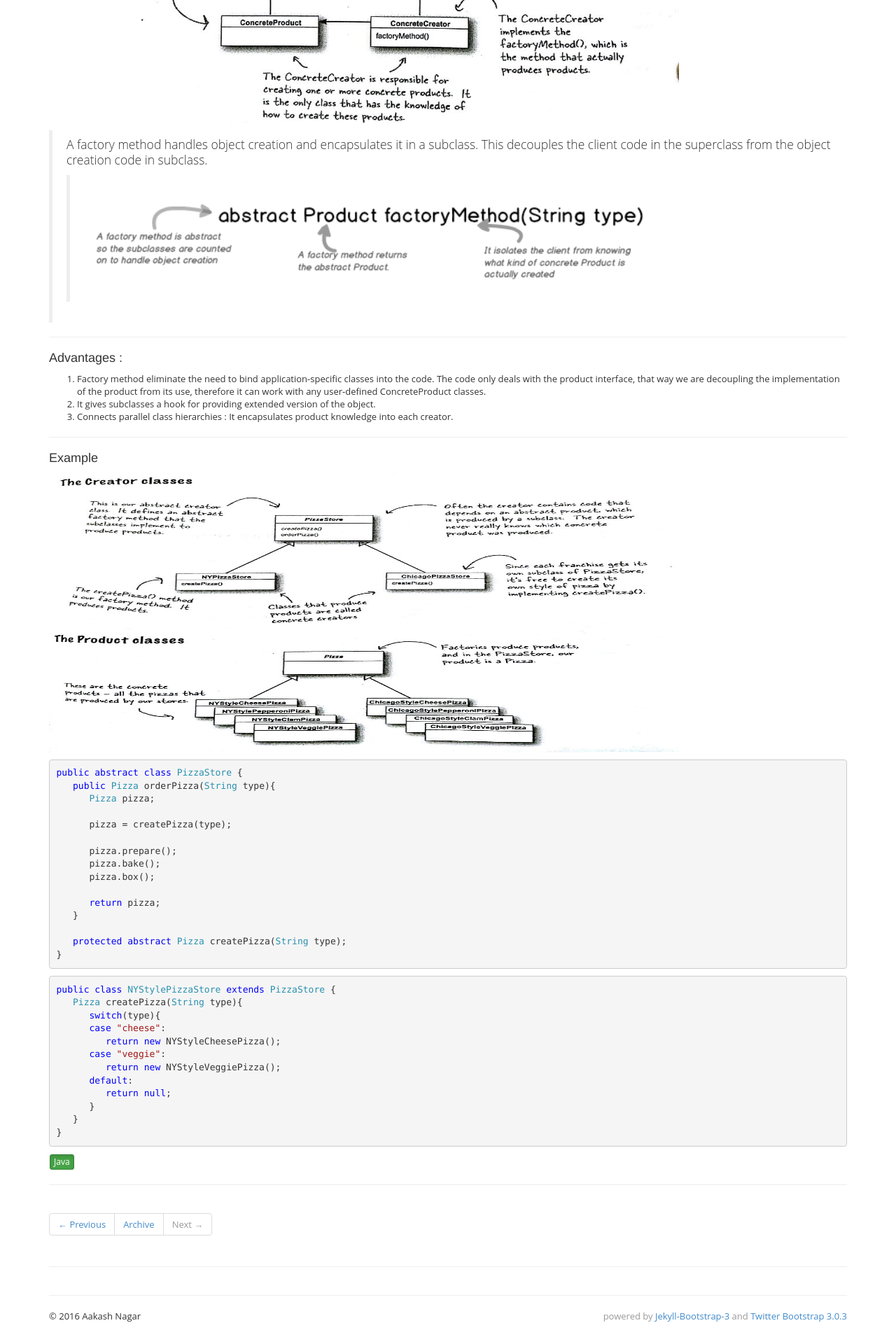
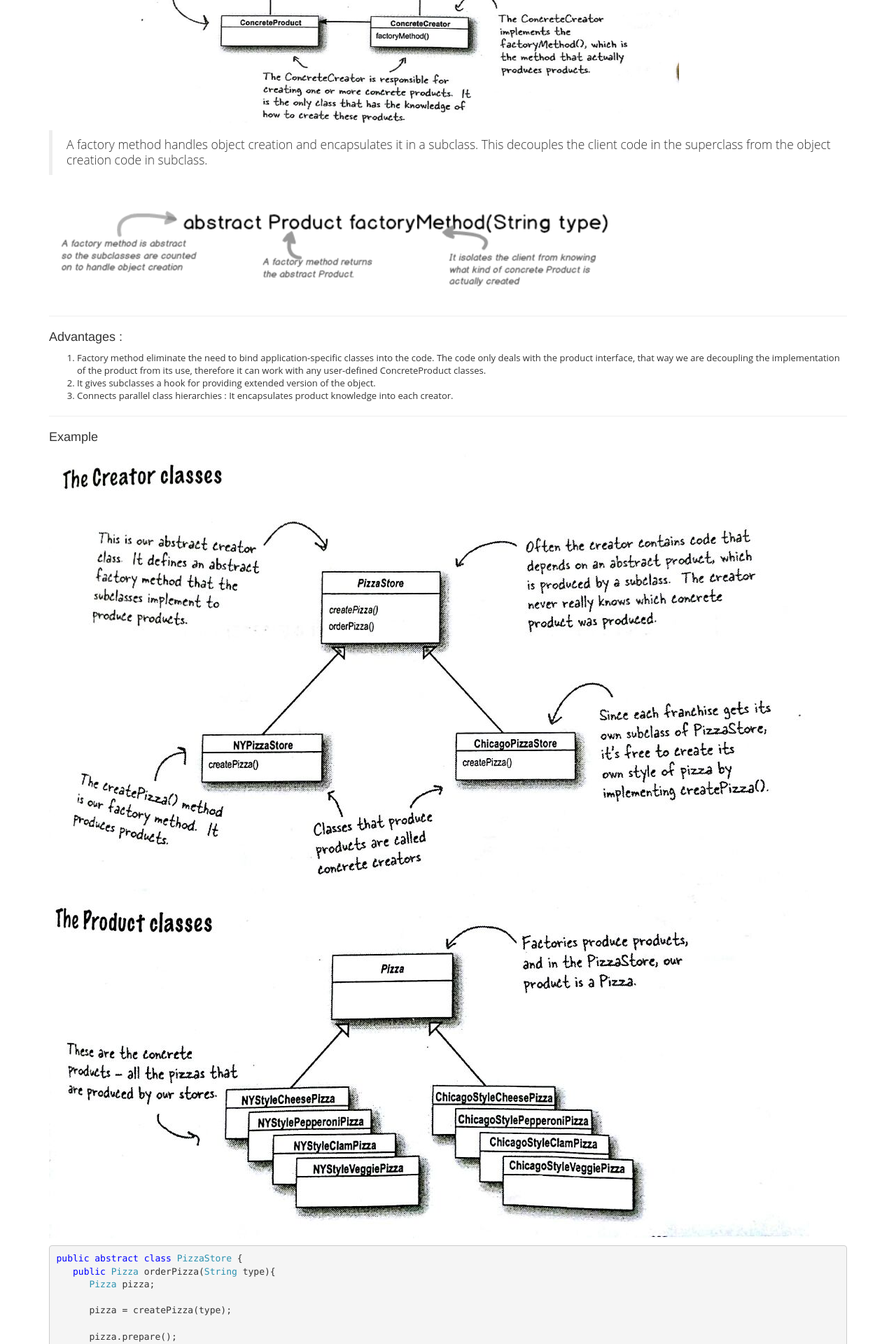
Before and after one commit to aakash01/aakash01.github.io, a Jekyll site: the page built from _posts/2016-06-03-Creational-Design-Patterns.md, in a window 1280 px wide. Shown: the part 2746-4666 px from the top of the page at 70% size. Built offline with Jekyll 4.4.1, drawn with Linux system fonts in a browser that asks for light colours; before the commit the page ends 4645 px from its top, so only the background shows below that.

Commit message:
minor change

````diff
--- a/_posts/2016-06-03-Creational-Design-Patterns.md
+++ b/_posts/2016-06-03-Creational-Design-Patterns.md
@@ -86,8 +86,8 @@ Factory Method lets class defer instantiation to subclasses.
 ![Diagram]({{http://aakash01.github.io}}/assets/images/factorymethod_pattern.jpg){:height="400px" width="900px"}
 
 > A factory method handles object creation and encapsulates it in a subclass. This decouples the client code in the superclass from the object creation code in subclass.
->
-> > ![abstract Product factoryMethod(String type)]({{http://aakash01.github.io}}/assets/images/factory_method.png)
+
+![abstract Product factoryMethod(String type)]({{http://aakash01.github.io}}/assets/images/factory_method.png)
 
 ----------------------------
 
@@ -101,7 +101,8 @@ that way we are decoupling the implementation of the product from its use, there
 
 ####   Example
 
-![Example]({{http://aakash01.github.io}}/assets/images/factorymethod_pattern_example.jpg){:height="400px" width="900px"}
+![Example]({{http://aakash01.github.io}}/assets/images/factorymethod_pattern_example.jpg)
+
 
 ``` java
 public abstract class PizzaStore {
````
